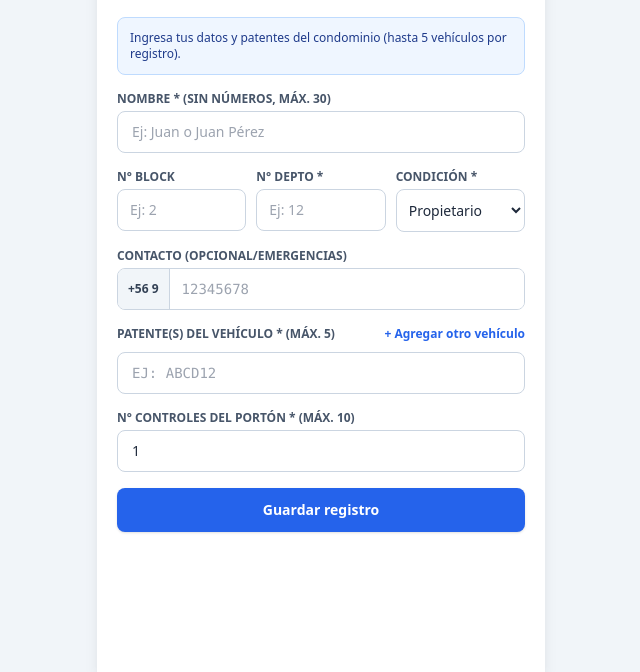
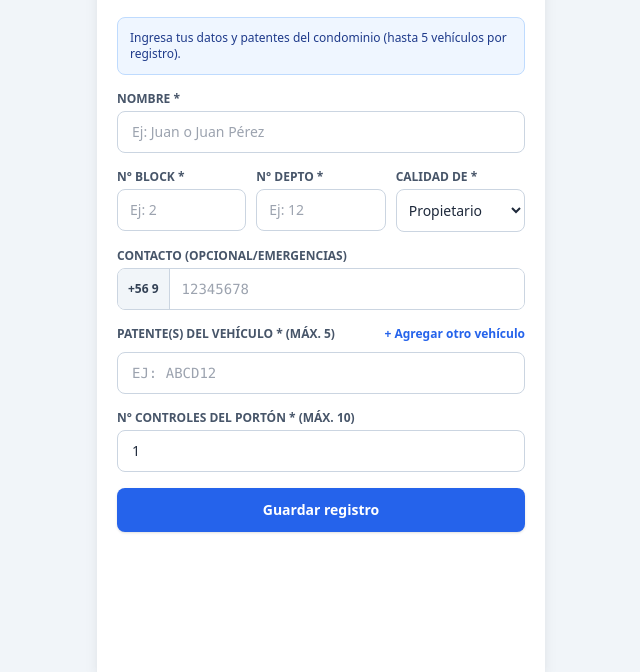
Before and after one commit to aarondiazQA/catastro-vehiculos, a plain HTML site: page index.html in a window 1280 px wide. Shown: the part 128-800 px from the top of the page, without its empty margins (319-959 px from the left). Drawn offline with nearby package versions, Linux system fonts and the light colour scheme.

```diff
--- a/index.html
+++ b/index.html
@@ -39,7 +39,7 @@
 
         <form id="form-vehiculo" class="space-y-4">
           <div>
-            <label class="block text-xs font-semibold uppercase text-slate-600 mb-1">NOMBRE * (SIN NÚMEROS, MÁX. 30)</label>
+            <label class="block text-xs font-semibold uppercase text-slate-600 mb-1">NOMBRE *</label>
             <input type="text" id="nombre" required maxlength="30" placeholder="Ej: Juan o Juan Pérez"
               oninput="this.value = this.value.replace(/[0-9]/g, '')"
               class="w-full rounded-lg border border-slate-300 px-3.5 py-2.5 text-sm focus:outline-none focus:ring-2 focus:ring-blue-500" />
@@ -47,7 +47,7 @@
 
           <div class="grid grid-cols-3 gap-2.5">
             <div>
-              <label class="block text-xs font-semibold uppercase text-slate-600 mb-1">N° BLOCK</label>
+              <label class="block text-xs font-semibold uppercase text-slate-600 mb-1">N° BLOCK *</label>
               <input type="text" id="block" inputmode="numeric" maxlength="4" placeholder="Ej: 2"
                 oninput="this.value = this.value.replace(/[^0-9]/g, '')"
                 class="w-full rounded-lg border border-slate-300 px-3 py-2.5 text-sm focus:outline-none focus:ring-2 focus:ring-blue-500" />
@@ -61,7 +61,7 @@
             </div>
 
             <div>
-              <label class="block text-xs font-semibold uppercase text-slate-600 mb-1">CONDICIÓN *</label>
+              <label class="block text-xs font-semibold uppercase text-slate-600 mb-1">CALIDAD DE *</label>
               <select id="tipo_residente" required
                 class="w-full rounded-lg border border-slate-300 px-2 py-2.5 text-sm bg-white focus:outline-none focus:ring-2 focus:ring-blue-500">
                 <option value="Propietario">Propietario</option>
```
